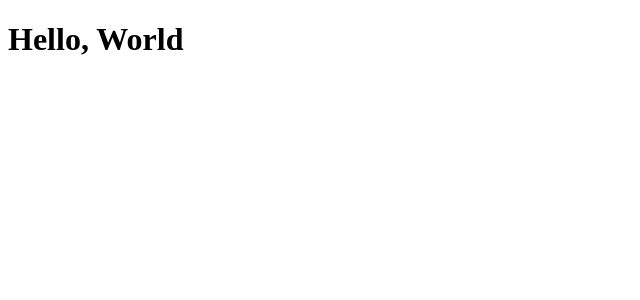
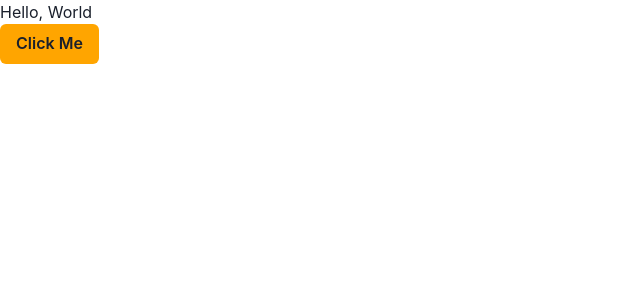
Before and after one commit to bbcoyote/GameHub_Self, a React (Vite) app: page / in a window 1280 px wide. Shown: the top 300 px of the page, without its empty margins (0-640 px from the left). Built offline with nearby package versions, Linux system fonts and the light colour scheme.

Commit message:
add chakra ui

```diff
--- a/package.json
+++ b/package.json
@@ -10,6 +10,10 @@
     "preview": "vite preview"
   },
   "dependencies": {
+    "@chakra-ui/react": "^2.8.2",
+    "@emotion/react": "^11.11.1",
+    "@emotion/styled": "^11.11.0",
+    "framer-motion": "^10.16.12",
     "react": "^18.2.0",
     "react-dom": "^18.2.0"
   },
--- a/src/App.tsx
+++ b/src/App.tsx
@@ -1,9 +1,13 @@
 import "./App.css";
+import { Button, ButtonGroup } from "@chakra-ui/react";
 
 function App() {
   return (
     <>
       <h1>Hello, World</h1>
+      <ButtonGroup>
+        <Button bg='orange'> Click Me </Button>
+      </ButtonGroup>
     </>
   );
 }
--- a/src/main.tsx
+++ b/src/main.tsx
@@ -1,9 +1,12 @@
 import React from "react";
 import ReactDOM from "react-dom/client";
 import App from "./App.tsx";
+import { ChakraProvider } from "@chakra-ui/react";
 
 ReactDOM.createRoot(document.getElementById("root")!).render(
   <React.StrictMode>
-    <App />
+    <ChakraProvider>
+      <App />
+    </ChakraProvider>
   </React.StrictMode>
 );
```
Also changed, not shown: 1 other file (tests, documents, lock files or other folders).
